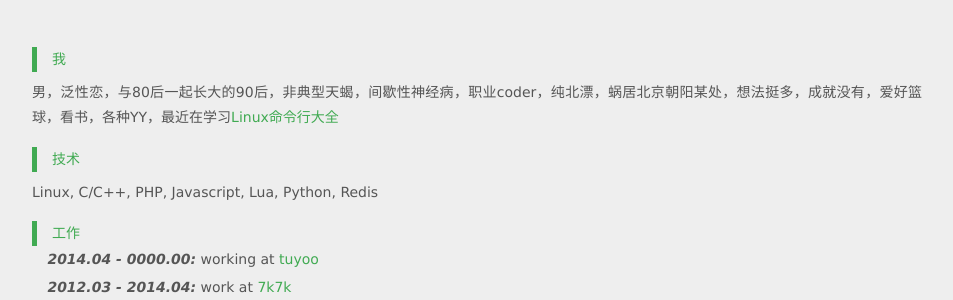
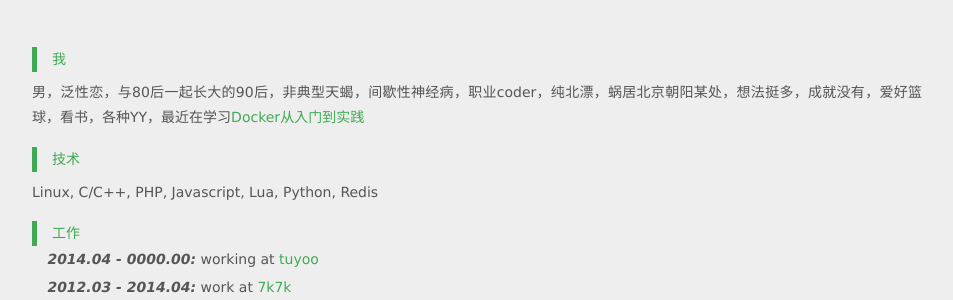
Before and after one commit to likebeta/blog, a Jekyll site: the page built from about.md, in a window 1280 px wide. Shown: the part 131-431 px from the top of the page, without its empty margins (163-1116 px from the left). Built offline with Jekyll 4.4.1, drawn with Linux system fonts in a browser that asks for light colours; Markdown is read by kramdown in place of the engine named in the settings; comment, search, counter and statistics services are not loaded.

Commit message:
Update about.md

```diff
--- a/about.md
+++ b/about.md
@@ -6,7 +6,7 @@ about: true
 
 #### 我
 
-男，泛性恋，与80后一起长大的90后，非典型天蝎，间歇性神经病，职业coder，纯北漂，蜗居北京朝阳某处，想法挺多，成就没有，爱好篮球，看书，各种YY，最近在学习[Linux命令行大全][100]
+男，泛性恋，与80后一起长大的90后，非典型天蝎，间歇性神经病，职业coder，纯北漂，蜗居北京朝阳某处，想法挺多，成就没有，爱好篮球，看书，各种YY，最近在学习[Docker从入门到实践][100]
 
 #### 技术
 
@@ -42,7 +42,7 @@ Linux, C/C++, PHP, Javascript, Lua, Python, Redis
 [3]: {{ site.author.qqmail }}
 [4]: http://t.qq.com/likebeta
 [5]: http://weibo.com/likebeta
-[100]: http://book.douban.com/subject/22226727/
+[100]: https://www.gitbook.com/book/yeasy/docker_practice/details
 
 
 <div id="avater" class="avater" style="margin-top: 20px;">
```
